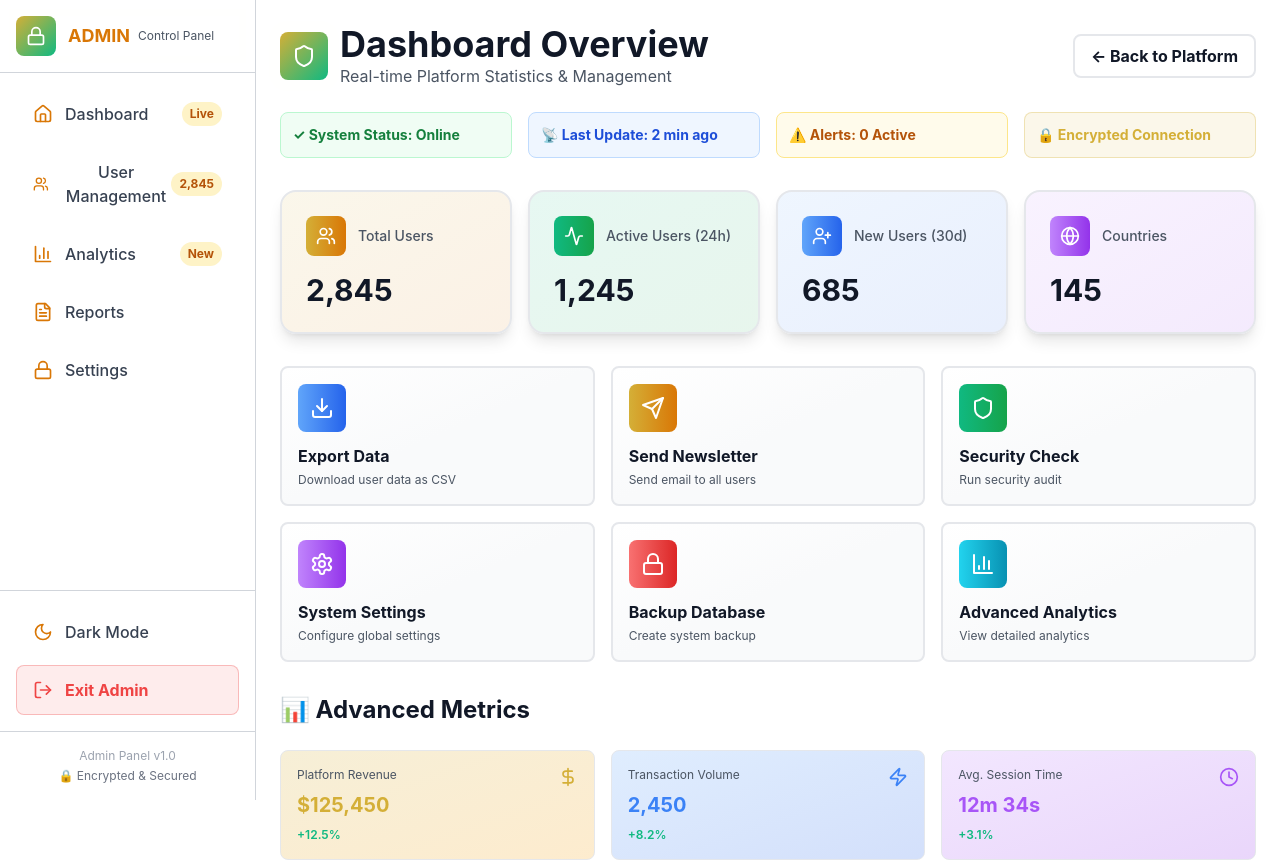
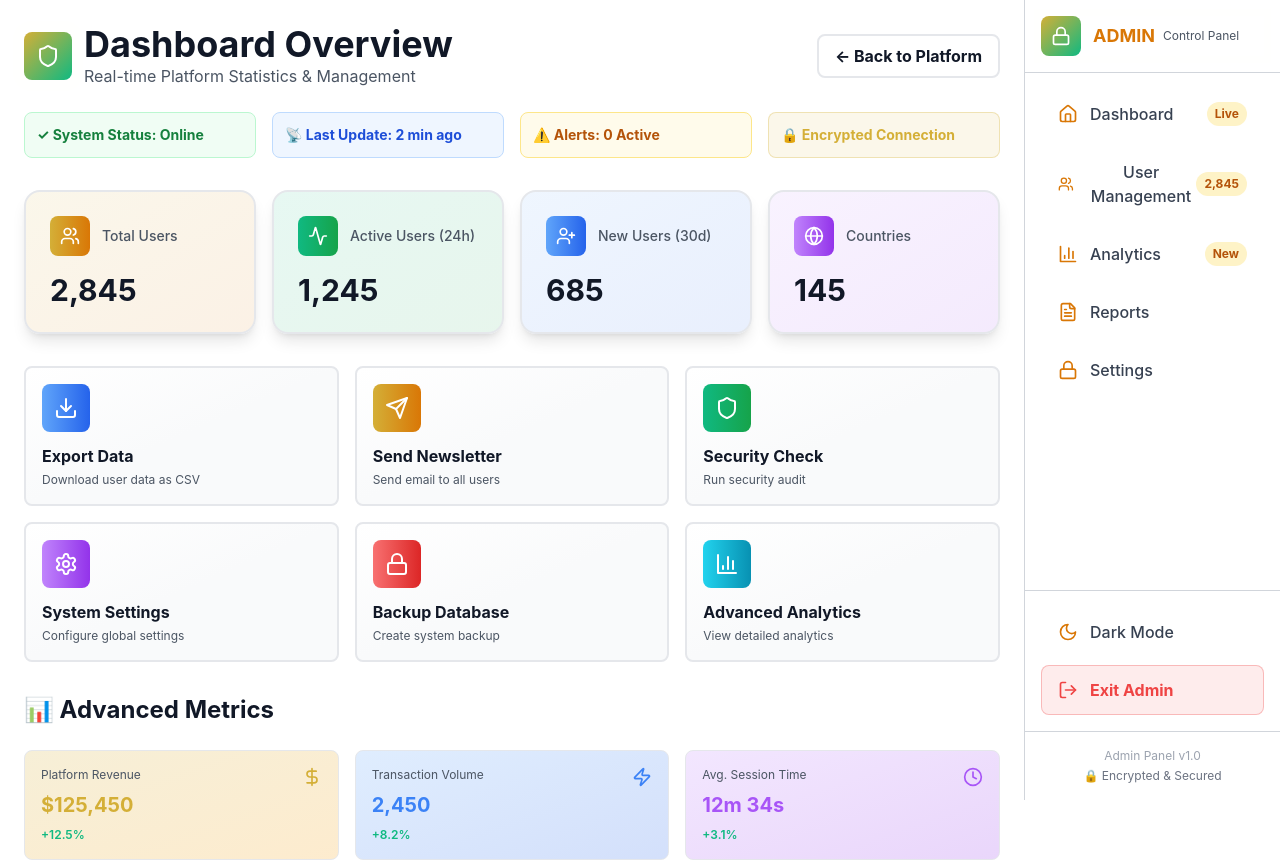
Before and after one commit to aholoe2325/COAL-ASSETS-TOKENS, a Next.js app: page /admin in a window 1280 px wide. Shown: the top 862 px of the page. Built offline with nearby package versions, Linux system fonts and the light colour scheme.

Commit message:
ui: move admin sidebar to right side
- Change sidebar position from left-0 to right-0
- Update mobile button from left-4 to right-4
- Adjust animation for right-side slide in
- Change main content margin from left to right
- Border changed from border-r to border-l

```diff
--- a/src/components/admin/AdminLayout.tsx
+++ b/src/components/admin/AdminLayout.tsx
@@ -18,7 +18,7 @@ export function AdminLayout({ children }: AdminLayoutProps) {
 
       {/* Main Content */}
       <motion.main
-        className="lg:ml-64 p-6 min-h-screen"
+        className="lg:mr-64 p-6 min-h-screen"
         initial={{ opacity: 0, y: 20 }}
         animate={{ opacity: 1, y: 0 }}
         transition={{ duration: 0.5 }}
--- a/src/components/admin/AdminSidebar.tsx
+++ b/src/components/admin/AdminSidebar.tsx
@@ -58,23 +58,23 @@ export function AdminSidebar() {
       {/* Mobile Menu Button */}
       <button
         onClick={() => setIsOpen(!isOpen)}
-        className="lg:hidden fixed top-4 left-4 z-50 p-2 rounded-lg bg-white dark:bg-cat-charcoal border border-gray-300 dark:border-cat-gold/30 text-gray-900 dark:text-cat-gold"
+        className="lg:hidden fixed top-4 right-4 z-50 p-2 rounded-lg bg-white dark:bg-cat-charcoal border border-gray-300 dark:border-cat-gold/30 text-gray-900 dark:text-cat-gold"
       >
         {isOpen ? <X size={24} /> : <Menu size={24} />}
       </button>
 
       {/* Sidebar */}
       <motion.aside
-        className={`fixed left-0 top-0 h-screen w-64 ${
+        className={`fixed right-0 top-0 h-screen w-64 ${
           isDark
             ? "bg-gradient-to-b from-cat-charcoal to-cat-dark"
             : "bg-white"
-        } border-r ${
+        } border-l ${
           isDark ? "border-cat-gold/20" : "border-gray-300"
         } z-40 flex flex-col overflow-y-auto ${
-          isOpen ? "translate-x-0" : "-translate-x-full"
+          isOpen ? "translate-x-0" : "translate-x-full"
         } lg:translate-x-0 transition-transform duration-300`}
-        initial={{ opacity: 0, x: -20 }}
+        initial={{ opacity: 0, x: 20 }}
         animate={{ opacity: 1, x: 0 }}
         transition={{ duration: 0.3 }}
       >
@@ -110,7 +110,7 @@ export function AdminSidebar() {
             return (
               <motion.div
                 key={idx}
-                initial={{ opacity: 0, x: -20 }}
+                initial={{ opacity: 0, x: 20 }}
                 animate={{ opacity: 1, x: 0 }}
                 transition={{ delay: idx * 0.05 }}
               >
```
